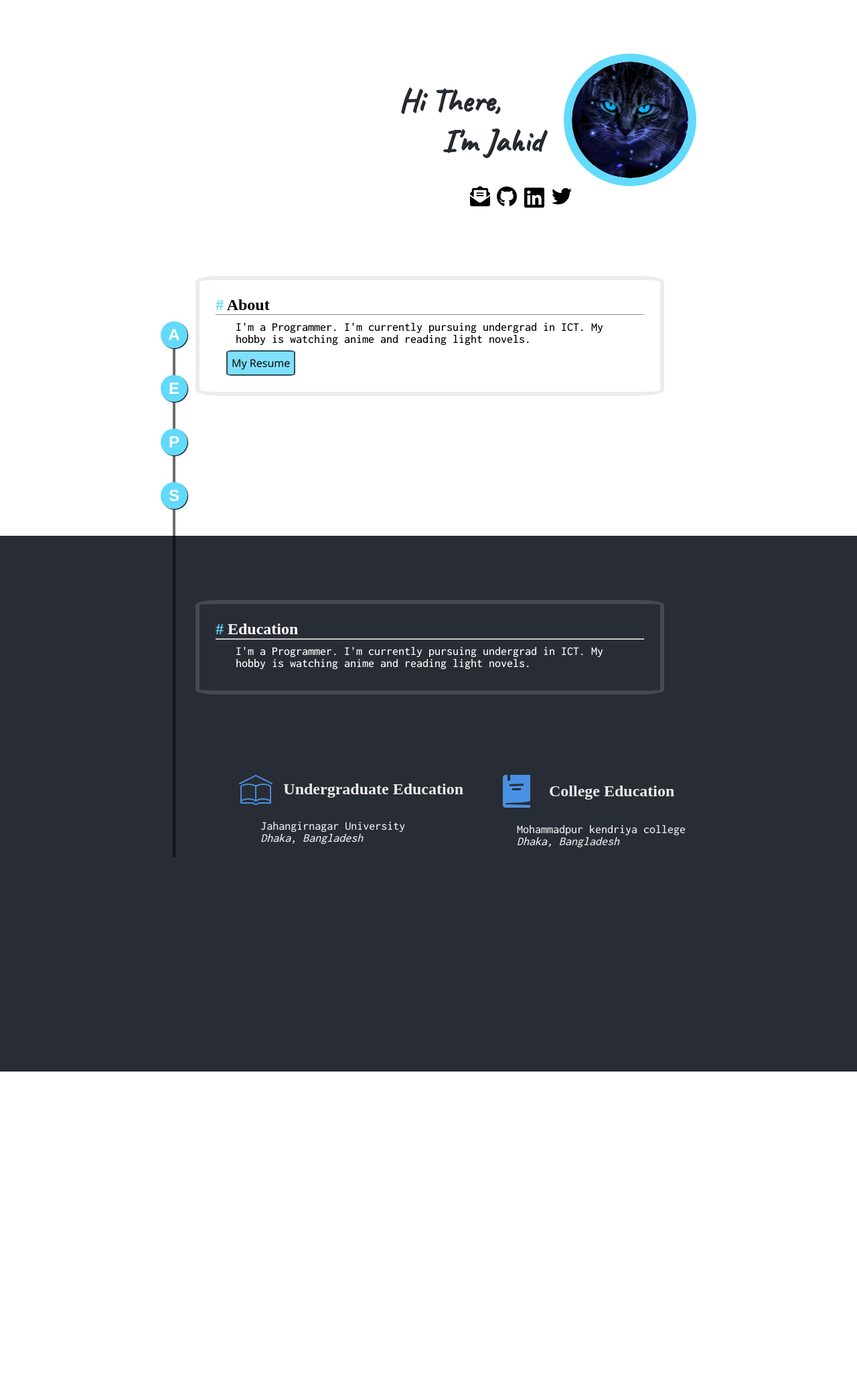
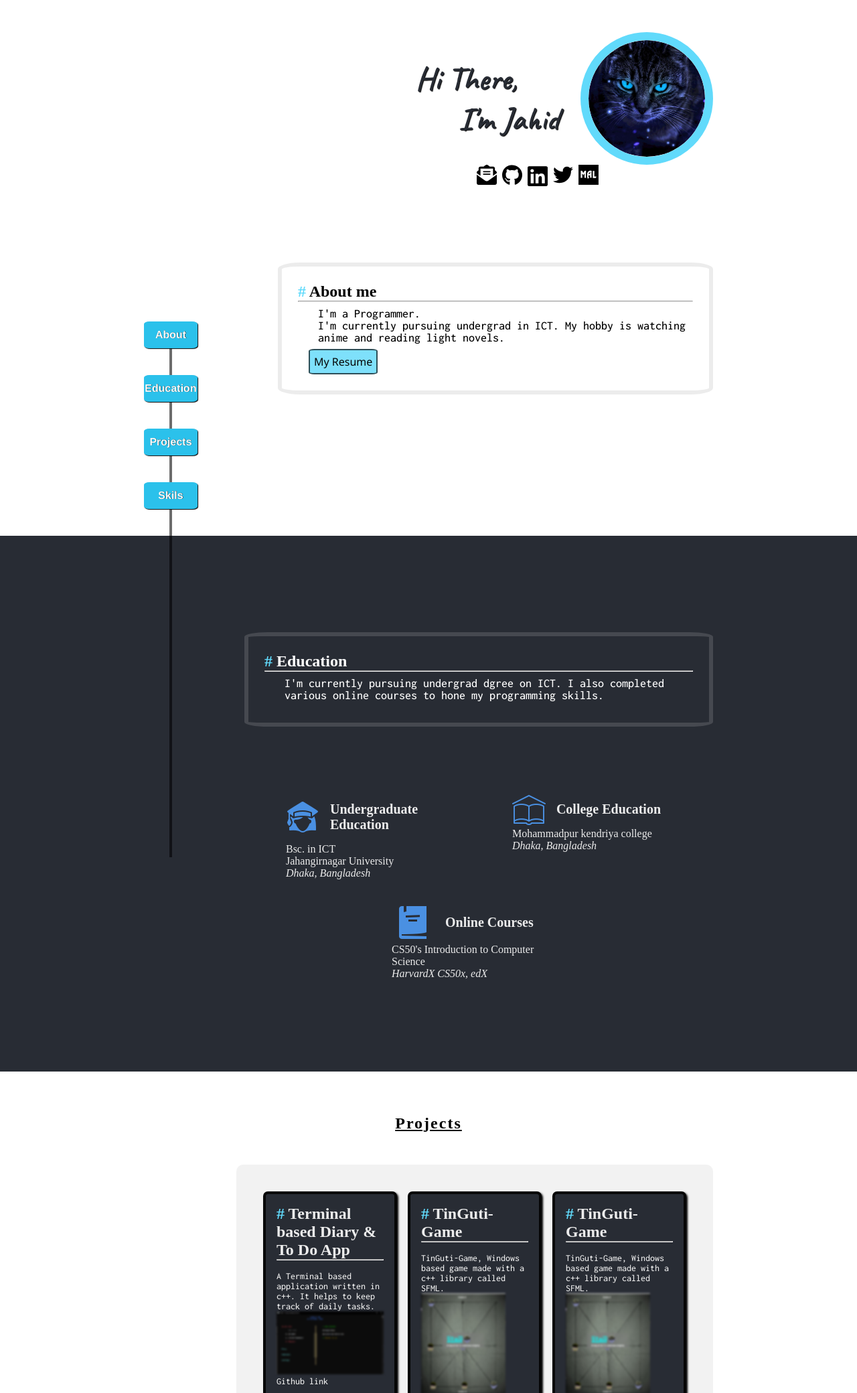
Before and after one commit to jahidem/jahidem.github.io, a PHP site: page /portfolio/index.html in a window 1280 px wide. Shown: the top 2080 px of the page at 67% size. Run offline with PHP 8.4, Linux system fonts and the light colour scheme.

Commit message:
projects
projects, hover effect added

```diff
--- a/portfolio/index.html
+++ b/portfolio/index.html
@@ -16,28 +16,28 @@
             <li>
               <a href="#About">
                 <div class="circle">
-                  <p>A</p>
+                  <p>About</p>
                 </div>
               </a>
             </li>
             <li>
               <a href="#Education">
                 <div class="circle">
-                  <p>E</p>
+                  <p>Education</p>
                 </div>
               </a>
             </li>
             <li>
               <a href="#Project">
                 <div class="circle">
-                  <p>P</p>
+                  <p>Projects</p>
                 </div>
               </a>
             </li>
             <li>
               <a href="#Skill">
                 <div class="circle">
-                  <p>S</p>
+                  <p>Skils</p>
                 </div>
               </a>
             </li>
@@ -64,44 +64,36 @@
           </div>
           <div class="logo-contain">
             <a href="mailto:jahid.stu2019@juniv.edu" target="_blank">
-              <img
-                src="images/envelope-open-text-solid.svg"
-                alt="Email"
-                class="logo-size"
-            /></a>
+              <div id="email"></div>
+            </a>
             <a href="https://github.com/jahidem" target="_blank">
-              <img
-                src="images/github-brands.svg"
-                alt="github"
-                class="logo-size"
-            /></a>
+              <div id="github"></div
+            ></a>
             <a
               href="https://www.linkedin.com/in/jahid-hossain-4b761b169/"
               target="_blank"
             >
-              <img
-                src="images/linkedin-brands.svg"
-                alt="linkedIn"
-                class="logo-size"
-            /></a>
+              <div id="linkedin"></div
+            ></a>
             <a href="https://twitter.com/AemonAnon" target="_blank">
-              <img
-                src="images/twitter-brands.svg"
-                alt="Twitter"
-                class="logo-size"
-            /></a>
+              <div id="twitter"></div>
+            </a>
+            <a href="https://myanimelist.net/profile/Dihaj" target="_blank">
+              <div id="myanimelist"></div>
+            </a>
           </div>
         </div>
         <!-- image logo and hi End here-->
         <div id="About-contain">
           <h1>
             <span>#</span>
-            About
+            About me
           </h1>
           <hr />
           <p>
-            I'm a Programmer. I'm currently pursuing undergrad in ICT. My hobby
-            is watching anime and reading light novels.
+            I'm a Programmer.<br />
+            I'm currently pursuing undergrad in ICT. My hobby is watching anime
+            and reading light novels.
           </p>
           <a href="/portfolio/pdf/Resume Jahid Hossain.pdf" download>
             <button class="btn-blue">My Resume</button>
@@ -118,24 +110,25 @@
           </h1>
           <hr />
           <p>
-            I'm a Programmer. I'm currently pursuing undergrad in ICT. My hobby
-            is watching anime and reading light novels.
+            I'm currently pursuing undergrad dgree on ICT. I also completed
+            various online courses to hone my programming skills.
           </p>
         </div>
         <div class="all-edu">
           <div class="edu-contain">
             <div class="img-edu">
-              <img src="./icons/icons8-school-50.png" alt="" />
+              <img src="./icons/icons8-graduate-50.png" alt="" />
               <h1>Undergraduate Education</h1>
             </div>
             <div class="edu-details">
+              <p>Bsc. in ICT</p>
               <p>Jahangirnagar University</p>
               <p style="font-style: italic">Dhaka, Bangladesh</p>
             </div>
           </div>
           <div class="edu-contain">
             <div class="img-edu">
-              <img src="./icons/icons8-book-64.png" alt="" />
+              <img src="./icons/icons8-school-50.png" alt="" />
               <h1>College Education</h1>
             </div>
             <div class="edu-details">
@@ -143,13 +136,90 @@
               <p style="font-style: italic">Dhaka, Bangladesh</p>
             </div>
           </div>
+
+          <div class="edu-contain">
+            <div class="img-edu">
+              <img src="./icons/icons8-book-64.png" alt="" />
+              <h1>Online Courses</h1>
+            </div>
+            <div class="edu-details">
+              <p>CS50's Introduction to Computer Science</p>
+              <a
+                href="https://learning.edx.org/course/course-v1:HarvardX+CS50+X/home"
+                target="_blank"
+              >
+                <p style="font-style: italic; color: #ececec">
+                  HarvardX CS50x, edX
+                </p></a
+              >
+            </div>
+          </div>
         </div>
       </div>
     </section>
 
     <section id="Project">
-      <div class="container"></div>
+      <div class="container">
+        <h1 class="pro"> Projects </h1>
+        <div id="Project-contain">
+
+          <div class="project-entry">
+            <h1>
+              <span>#</span>
+              Terminal based Diary & To Do App
+            </h1>
+            <hr />
+            <p style="padding: 1rem 0;">
+              A Terminal based application written in c++.
+              It helps to keep track of daily tasks. <img id="diary"
+
+            src="/images/Capture.PNG" alt="" class="project-img">
+            <a href="https://github.com/Yashrif/1-1-Project"
+            target="_blank">Github link</a>
+          </div>
+
+
+          <div class="project-entry">
+            <h1>
+              <span>#</span>
+              TinGuti-Game
+            </h1>
+            <hr />
+            <p style="padding: 1rem 0;">
+              TinGuti-Game,
+              Windows based game made with a c++
+              library called SFML.<img id="tinguti"
+
+            src="/images/tinguti3.png" alt="" class="project-img">
+            <a href="https://github.com/jahidem/TinGuti-Game"
+            target="_blank">
+              Github link</a>
+          </div>
+
+
+          <div class="project-entry">
+            <h1>
+              <span>#</span>
+              TinGuti-Game
+            </h1>
+            <hr />
+            <p style="padding: 1rem 0;">
+              TinGuti-Game,
+              Windows based game made with a c++
+              library called SFML.<img id="tinguti"
+
+            src="/images/tinguti3.png" alt="" class="project-img">
+            <a href="https://github.com/jahidem/TinGuti-Game"
+            target="_blank">
+              Github link</a>
+          </div>
+
+
+
+        </div>
+      </div>
     </section>
+
     <section id="Skill">
       <container> </container>
     </section>
--- a/portfolio/style.css
+++ b/portfolio/style.css
@@ -11,15 +11,19 @@
 #About #Education{
     background-color: #282c34;
 }
-p{
+p a{
+    color: #ececec;
     font-size: 18px;
     font-family: "Inconsolata", monospace;
 }
 section {
-  min-height: 800px;
+  min-height: 100vh;
+  padding: 3rem;
+
 }
 section:nth-child(even) {
   background-color: #282c34;
+
 }
 .btn-blue {
   background-color: #61dafbd0;
@@ -41,10 +45,11 @@ section:nth-child(even) {
 
 /* Container */
 .container {
-    max-width: 800px;
+    max-width: 850px;
     margin: auto;
     display: flex;
     flex-direction: column;
+
   }
 /*    Nav    */
 #nav-contain {
@@ -70,10 +75,10 @@ section:nth-child(even) {
   z-index: 1;
 }
 .circle {
-  background-color: #61dafb;
-  width: 40px;
+  background-color: #2bc1eb;
+  width: 80px;
   height: 40px;
-  border-radius: 50%;
+  border-radius: 10%;
   display: flex;
   justify-content: center;
   align-items: center;
@@ -82,14 +87,85 @@ section:nth-child(even) {
 #nav-contain .circle p {
   font-family: "Franklin Gothic Medium", "Arial Narrow", Arial, sans-serif;
   font-weight: 600;
-  font-size: 1.5rem;
+  font-size: 1rem;
   color: #ffffff;
+  text-shadow: 0.4px 0.4px #050505;
 }
 #nav-contain .circle:hover {
   background-color: #050505;
 }
 
 /*  Hi logo and my Image  */
+
+#email{
+  background-image: url(/images/envelope-open-text-solid.svg);
+  background-repeat: no-repeat;
+  width: 30px;
+  height: 50px;
+  transition: transform .5s;
+}
+#email:hover{
+  background-image: url(/icons/envelope-open-text-solid.png);
+  background-repeat: no-repeat;
+  transform: scale(1.2);
+
+}
+
+#github{
+  background-image: url(/images/github-brands.svg);
+  background-repeat: no-repeat;
+  width: 30px;
+  height: 50px;
+  transition: transform .5s;
+}
+#github:hover{
+  background-image: url(/icons/github-brands.png);
+  background-repeat: no-repeat;
+  transform: scale(1.2);
+
+}
+
+#linkedin{
+  background-image: url(/images/linkedin-brands.svg);
+  background-repeat: no-repeat;
+  width: 30px;
+  height: 50px;
+  transition: transform .5s;
+}
+#linkedin:hover{
+  background-image: url(/icons/linkedin-brands.png);
+  background-repeat: no-repeat;
+  transform: scale(1.2);
+}
+#twitter{
+  background-image: url(/images/twitter-brands.svg);
+  background-repeat: no-repeat;
+  width: 30px;
+  height: 50px;
+  transition: transform .5s;
+}
+#twitter:hover{
+  background-image: url(/icons/twitter-brands.png);
+  background-repeat: no-repeat;
+  transform: scale(1.2);
+
+}
+
+#myanimelist{
+  background-image: url(/icons/myanimelist-white.png);
+  background-repeat: no-repeat;
+  width: 30px;
+  height: 50px;
+  transition: transform .5s;
+}
+#myanimelist:hover{
+  background-image: url(/icons/myanimelist-blue.png);
+  background-repeat: no-repeat;
+  transform: scale(1.2);
+
+}
+
+
 
 .hi-contain {
   font-size: 2rem;
@@ -101,9 +177,7 @@ body {
   background-color: #ffffff;
 }
 
-#About {
-  padding-top: 5rem;
-}
+
 .hi-img {
   display: flex;
   flex-direction: row;
@@ -126,7 +200,7 @@ body {
   align-items: center;
 }
 .logo-contain {
-  width: 200px;
+  width: 230px;
   padding-right: 3rem;
   display: flex;
   justify-content: space-between;
@@ -136,10 +210,10 @@ body {
 
 #About-contain {
   margin-top: 6rem;
-  margin-right: 3rem;
   padding: 1.5rem;
   align-self: flex-end;
-  max-width: 700px;
+
+  max-width: 650px;
   border: 6px solid #ececec;
   border-radius: 5%;
 }
@@ -159,7 +233,6 @@ body {
 
 #Education-contain {
   margin-top: 6rem;
-  margin-right: 3rem;
   padding: 1.5rem;
   align-self: flex-end;
   max-width: 700px;
@@ -180,10 +253,11 @@ body {
 }
 
 #Education .all-edu{
+    max-width: 700px;
     align-self: flex-end;
     margin-top: 5rem;
     display: flex;
-    align-content: space-between;
+    justify-content: space-evenly;
     flex-wrap: wrap;
 }
 .img-edu{
@@ -191,21 +265,95 @@ body {
     align-items: center;
 }
 .img-edu h1{
+    font-size: 20px;
     padding: 1rem;
     color: #ececec;
 }
 .edu-contain{
+    max-width: 260px;
     color: #ececec;
-    margin-top: 2rem;
-    margin-left: 2rem;
+    margin: 1rem;
 }
-.edu-details{
-    padding: 1rem;
-    padding-left: 2rem;
+.edu-contain p{
+  font-size: 16px;;
 }
 
 
+/****************Projects**********/
 
+#Project-contain{
+  margin-top: 2rem;
+  background-color: #ecececa9;
+  border-radius: 10px;
+  padding: 2rem;
+  display: flex;
+  justify-content: space-evenly;
+  align-self:flex-end;
+  flex-wrap: wrap;
+
+}
+.project-entry{
+  color: #ececec;
+  padding: 1rem;
+  border: 4px solid #050505;
+  box-shadow: 2px 2px 3px rgb(0, 0, 0);
+  border-radius: 7px;
+  max-height: 359px;
+  max-width: 200px;
+  background-color: #282c34;
+  margin: 0.5rem 0.5rem;
+  z-index: 2;
+}
+.project-entry  a{
+  font-family: "Inconsolata", monospace;
+  font-size: 14px;
+  font-weight: 500;
+  color: #ececec;
+}
+.project-entry  p{
+  font-family: "Inconsolata", monospace;
+  font-size: 14px;
+  font-weight: 500;
+}
+.project-entry span{
+  color: #61dafb;
+}
+.pro{
+  align-self: center;
+  padding: 1rem;
+  text-decoration:underline;
+  letter-spacing: 2px;
+  font-weight: 800;
+}
+.project-entry #diary{
+  filter: blur(1.5px);
+  width: 160px;
+
+
+}
+.project-entry #diary:hover{
+  filter: blur(0px);
+  transform: scale(2);
+  border: 2px solid #61dafb;
+  border-radius: 3px;
+  z-index: 3;
+
+}
+
+.project-entry #tinguti{
+
+  filter: blur(1.5px);
+  height: 150px;
+
+
+}
+.project-entry #tinguti:hover{
+  filter: blur(0px);
+  transform: scale(2);
+  border: 2px solid #61dafb;
+  border-radius: 3px;
+  z-index: 3;
+}
 
 
 
@@ -215,13 +363,10 @@ body {
 #Footer {
   display: flex;
   justify-content: center;
-  background-color: #050505e7;
+  background-color: #050505da;
 }
 #Footer p {
-  padding: 10px 0px;
+  padding: 5px 0px;
   color: #61dafbbb;
-  font-family: "Gill Sans", "Gill Sans MT", Calibri, "Trebuchet MS", sans-serif;
-  font-size: 16px;
-
-
-/*dgddsgsdag*/
+  font-family: "Inconsolata", monospace;
+  font-size: 14px;
```
Also changed, not shown: prac/index.html (added, +15 -0 lines), prac/style.css (added, +24 -0 lines), portfolio/icons/apps.63654.9007199266506523.6eac6b6a-8bb6-459f-b5bb-28383cc469bc.1da183a6-e5d8-4b93-8abd-3e2de0139603.png (added), portfolio/icons/envelope-open-text-solid.png (added), portfolio/icons/envelope-open-text-solid2.png (added), portfolio/icons/github-brands.png (added), portfolio/icons/linkedin-brands.png (added), portfolio/icons/myanimelist-black.png (added), portfolio/icons/myanimelist-blue.png (added), portfolio/icons/myanimelist-white.png (added), portfolio/icons/twitter-brands.png (added), portfolio/images/Capture.PNG (added), portfolio/images/tinguti3.png (added).
